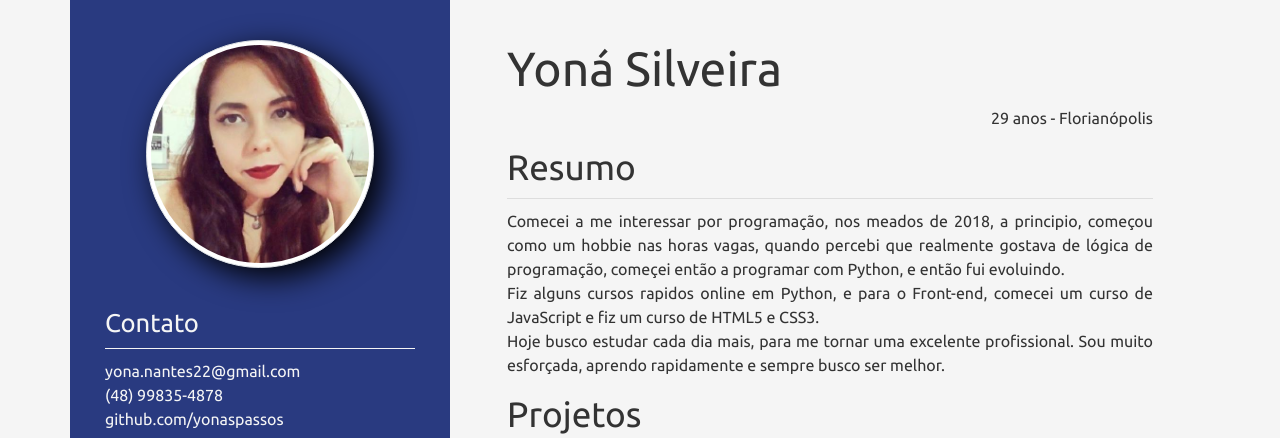
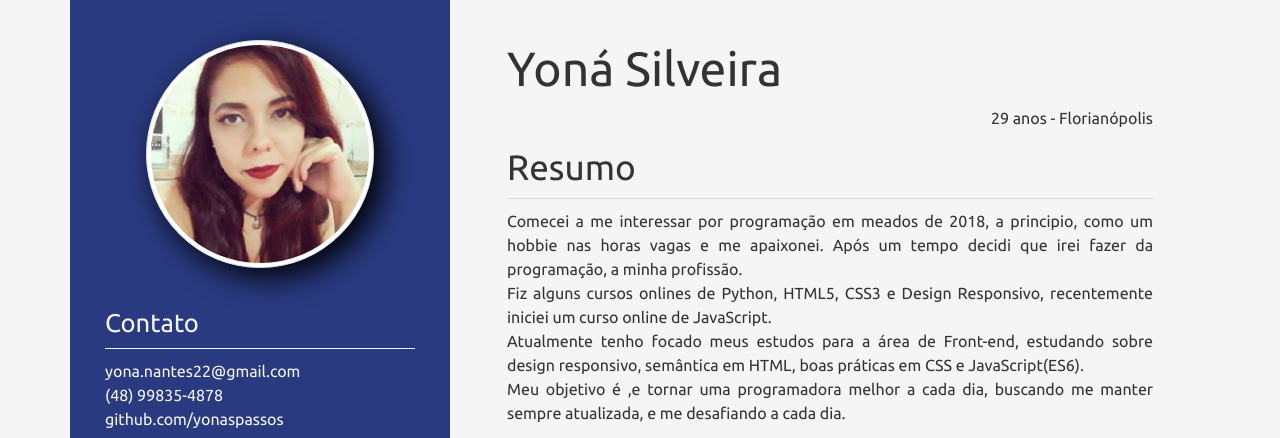
Before and after one commit to yonaspassos/yonaspassos.github.io, a plain HTML site: page index.html in a window 1280 px wide. Shown: the top 438 px of the page. Drawn offline with nearby package versions, Linux system fonts and the light colour scheme; a web font is replaced by a local one.

Commit message:
update resume

```diff
--- a/index.html
+++ b/index.html
@@ -57,10 +57,10 @@
                 </header>
                 <section>
                     <h2>Resumo</h2>
-                    <p class="text-justify">Comecei a me interessar por programação, nos meados de 2018, a principio, começou como um hobbie nas horas vagas, quando percebi que realmente gostava de lógica de programação, começei então a programar com Python, e então fui evoluindo.<br>
-                    Fiz alguns cursos rapidos online em Python, e para o Front-end, comecei um curso de JavaScript e fiz um curso de HTML5 e CSS3.<br>
-                    Hoje busco estudar cada dia mais, para me tornar uma excelente profissional.
-                    Sou muito esforçada, aprendo rapidamente e sempre busco ser melhor.</p>
+                    <p class="text-justify">Comecei a me interessar por programação em meados de 2018, a principio, como um hobbie nas horas vagas e me apaixonei. Após um tempo decidi que irei fazer da programação, a minha profissão.<br>
+                    Fiz alguns cursos onlines de Python, HTML5, CSS3 e Design Responsivo, recentemente iniciei um curso online de JavaScript.<br>
+                    Atualmente tenho focado meus estudos para a área de Front-end, estudando sobre design responsivo, semântica em HTML, boas práticas em CSS e JavaScript(ES6).<br>
+                    Meu objetivo é ,e tornar uma programadora melhor a cada dia, buscando me manter sempre atualizada, e me desafiando a cada dia.</p>
                 </section>
                 <section class="projects">
                     <h2>Projetos</h2>
```
